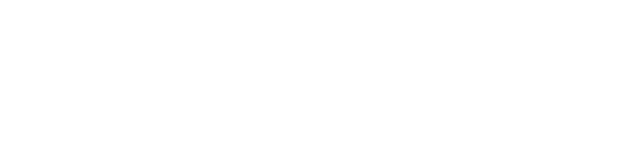
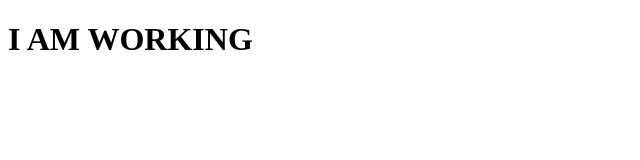
Before and after one commit to zuhayrtariq/Projects, a plain HTML site: page index.html in a window 1280 px wide. Shown: the whole page, without its empty margins (0-640 px from the left). Drawn offline with Linux system fonts and the light colour scheme.

Commit message:
Update index.html

```diff
--- a/index.html
+++ b/index.html
@@ -9,7 +9,7 @@
 </head>
 
 <body>
-
+    <h1> I AM WORKING </h1>
 </body>
 
 </html>
```
